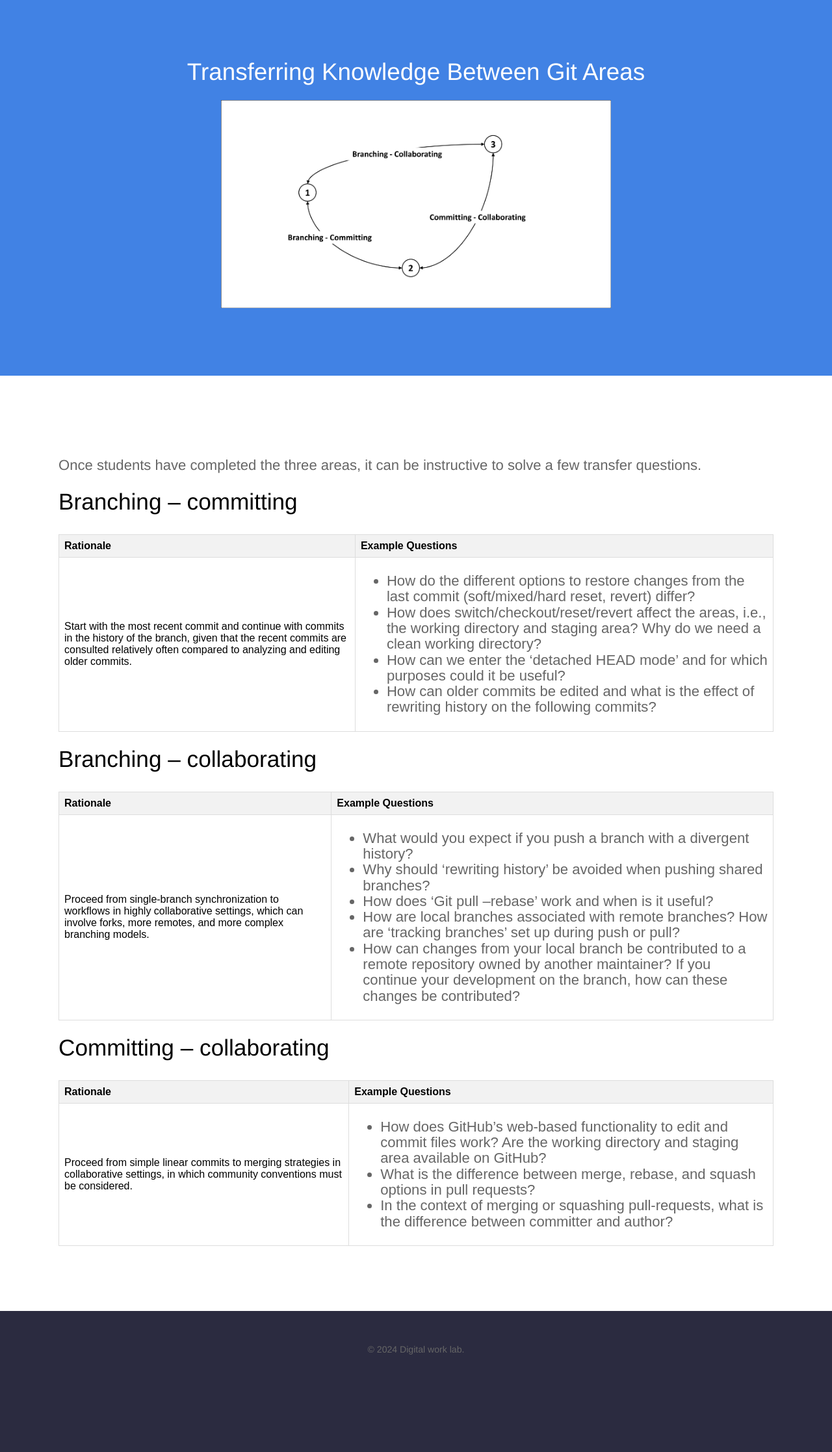
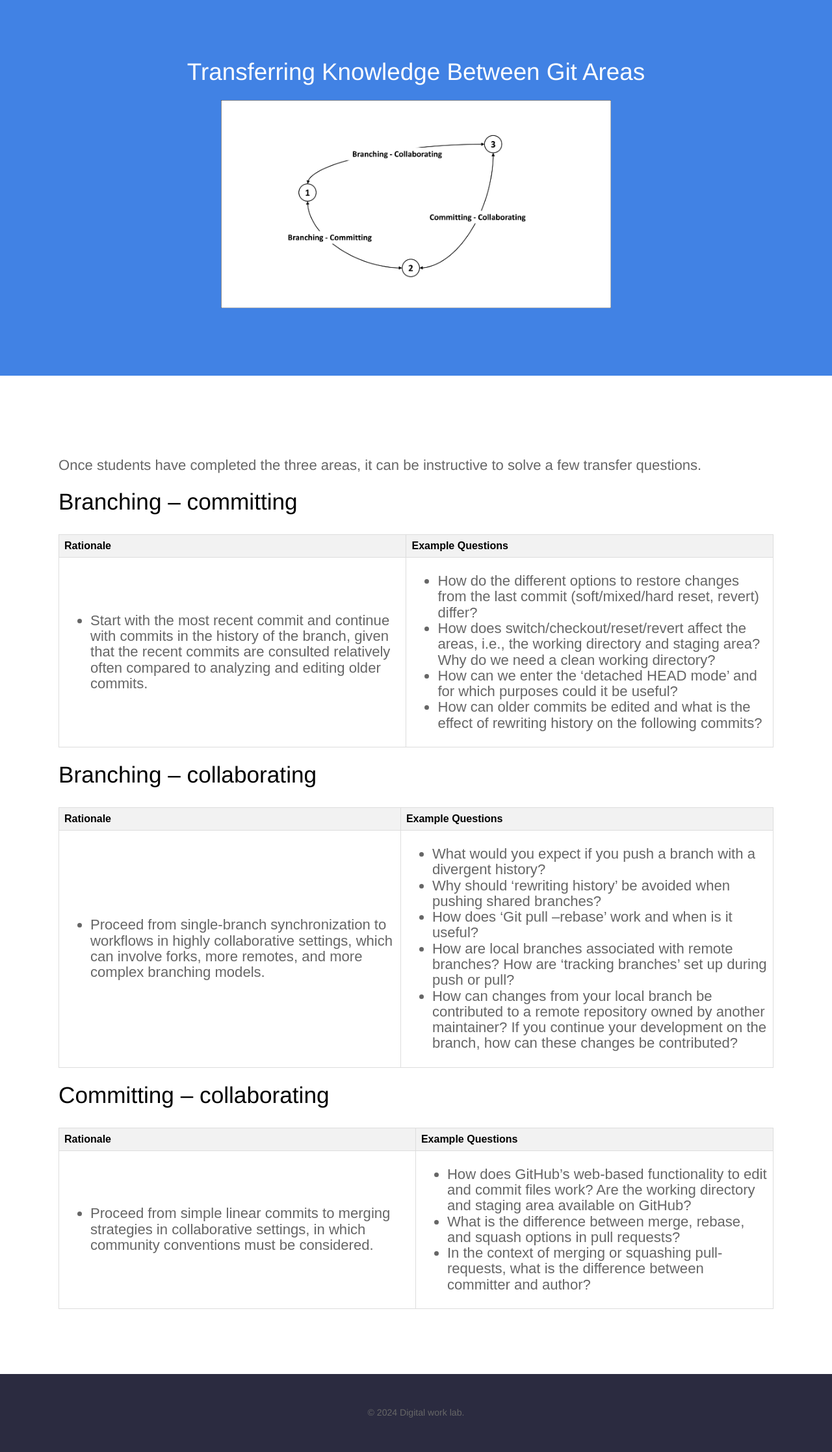
Before and after one commit to digital-work-lab/rethink-git-teaching, a Jekyll site: the page built from notes_transfer.html, in a window 1280 px wide. Shown: the whole page at 65% size. Built offline with Jekyll 4.4.1, drawn with Linux system fonts in a browser that asks for light colours; before the commit the page ends 2137 px from its top, so only the background shows below that.

Commit message:
update table format

```diff
--- a/notes_transfer.html
+++ b/notes_transfer.html
@@ -43,7 +43,11 @@ layout: default
 					<th>Example Questions</th>
 				</tr>
 				<tr>
-					<td>Start with the most recent commit and continue with commits in the history of the branch, given that the recent commits are consulted relatively often compared to analyzing and editing older commits.</td>
+					<td>
+						<ul>
+							<li>Start with the most recent commit and continue with commits in the history of the branch, given that the recent commits are consulted relatively often compared to analyzing and editing older commits.</li>
+						</ul>
+					</td>
 					<td>
 						<ul>
 							<li>How do the different options to restore changes from the last commit (soft/mixed/hard reset, revert) differ?</li>
@@ -67,7 +71,11 @@ layout: default
 					<th>Example Questions</th>
 				</tr>
 				<tr>
-					<td>Proceed from single-branch synchronization to workflows in highly collaborative settings, which can involve forks, more remotes, and more complex branching models.</td>
+					<td>
+						<ul>
+							<li>Proceed from single-branch synchronization to workflows in highly collaborative settings, which can involve forks, more remotes, and more complex branching models.</li>
+						</ul>
+					</td>
 					<td>
 						<ul>
 							<li>What would you expect if you push a branch with a divergent history?</li>
@@ -92,7 +100,11 @@ layout: default
 					<th>Example Questions</th>
 				</tr>
 				<tr>
-					<td>Proceed from simple linear commits to merging strategies in collaborative settings, in which community conventions must be considered.</td>
+					<td>
+						<ul>
+							<li>Proceed from simple linear commits to merging strategies in collaborative settings, in which community conventions must be considered.</li>
+						</ul>
+					</td>
 					<td>
 						<ul>
 							<li>How does GitHub’s web-based functionality to edit and commit files work? Are the working directory and staging area available on GitHub?</li>
```
